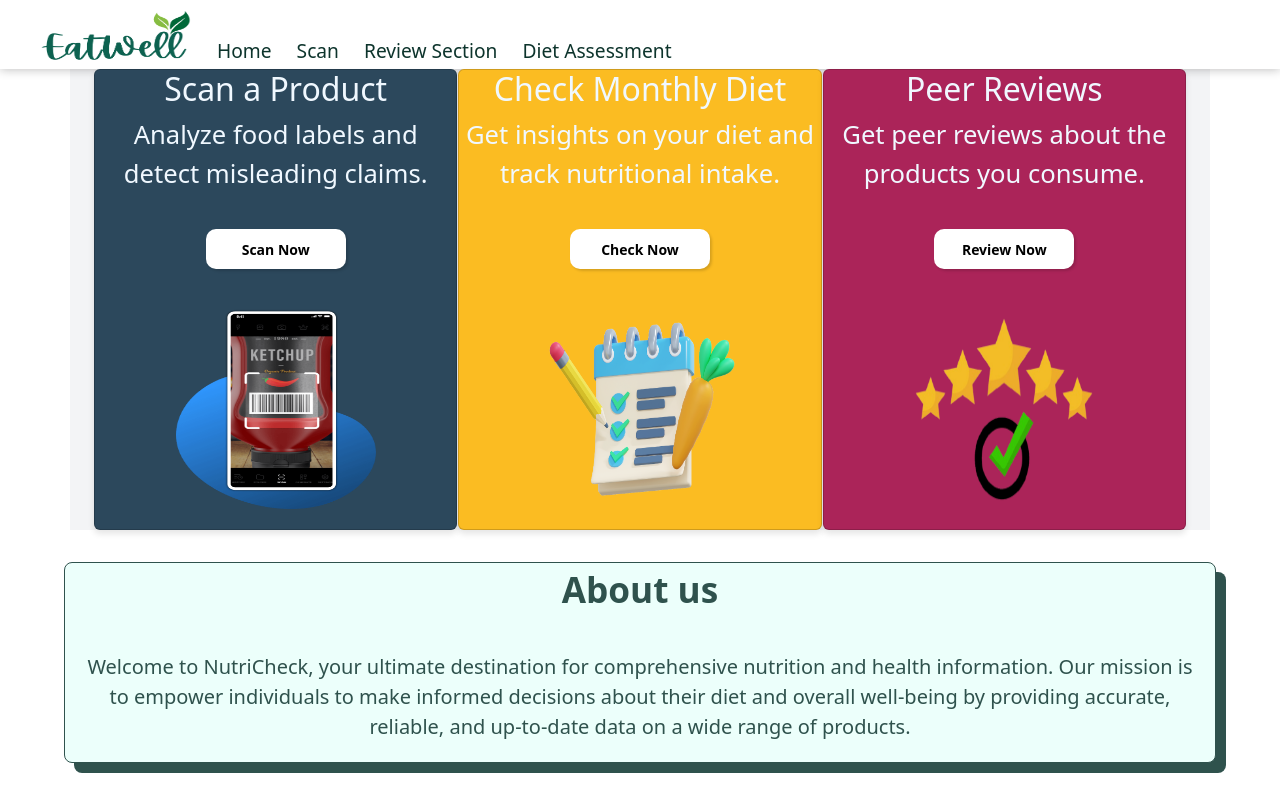
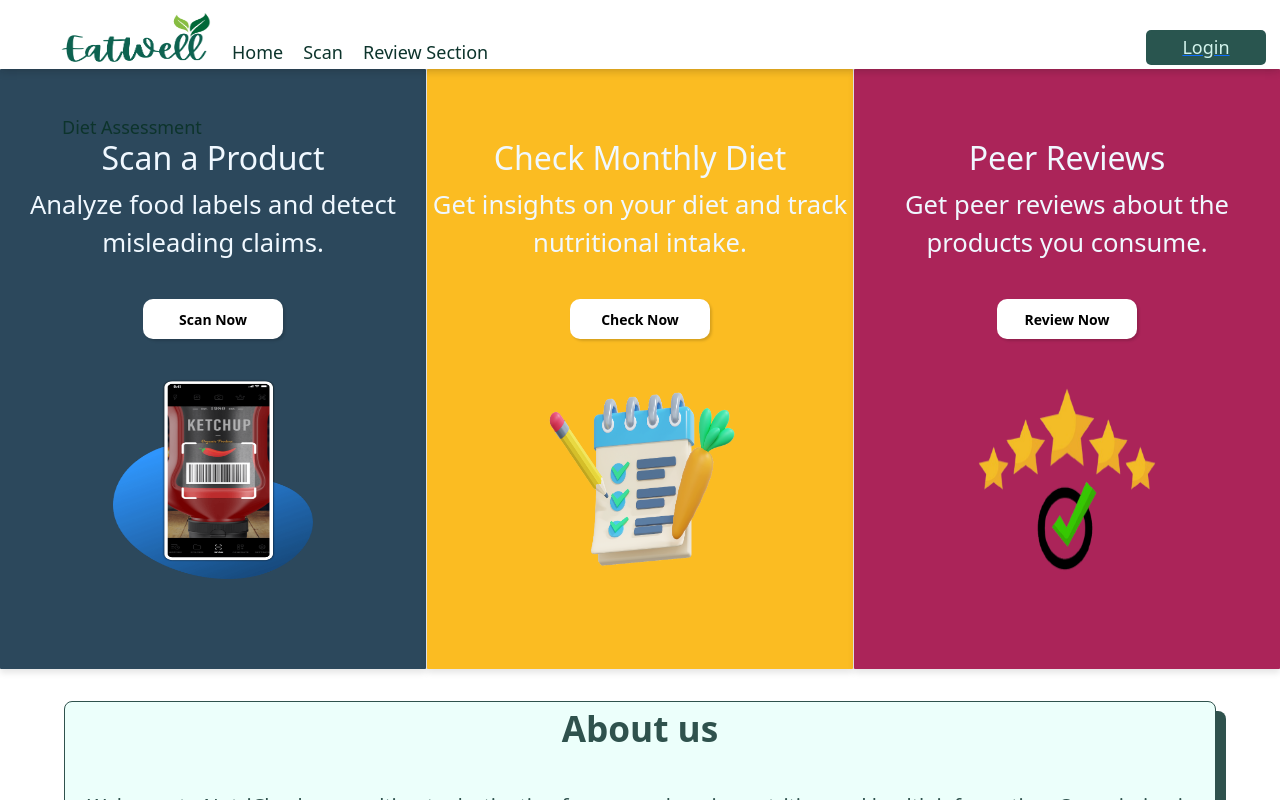
Before and after one commit to ShravaniAnilPatil/EatWell, a React (Create React App) app in the folder my-app/: page / in a window 1280 px wide. Shown: the top 800 px of the page. Built offline with nearby package versions, Linux system fonts and the light colour scheme; no server answers.

Commit message:
frontend issues

```diff
--- a/my-app/src/components/Navbar.jsx
+++ b/my-app/src/components/Navbar.jsx
@@ -9,34 +9,34 @@ const Navbar = () => {
 
   return (
     <div>
-      <div className="navbar">
-        <ul>
+      <div className="navbarrr">
+        <ul style={{ marginBottom: "10px" }}>
           <li>
             <Link to="/">
               <img src={nutrilogo} className="logo" alt="Logo" />
             </Link>
           </li>
-          <li className="links">
+          <li className="linksnav">
             <Link to="/">Home</Link>
           </li>
-          <li className="links">
+          <li className="linksnav">
             <Link to="/details">Scan</Link>
           </li>
-          <li className="links">
+          <li className="linksnav">
             <Link to="/chat">Review Section</Link>
           </li>
-          <li className="links">
+          <li className="linksnav">
             <Link to="/monthlydiet">Diet Assessment</Link>
           </li>
         </ul>
-        <div className="Links">
+        <div className="Links-Nav">
           {isLoggedIn ? (
-            <button className="btn" onClick={logout}>
+            <button className="btnn" onClick={logout}>
               Logout
             </button>
           ) : (
             <Link to="/login">
-              <button className="btn">Login</button>
+              <button className="btnn">Login</button>
             </Link>
           )}
         </div>
--- a/my-app/src/components/SwipeCards.css
+++ b/my-app/src/components/SwipeCards.css
@@ -1,21 +1,22 @@
 /* Main container to center content */
-.container {
+.containerswipe {
     display: flex;
     justify-content: center;
     align-items: center;
     width: 100%;
     background-color: #f3f4f6;
+    margin: 0%;
   }
 
   /* Row layout for cards */
-  .card-row {
+  .card-rows {
     display: flex;
     gap: 1px;
     width: 100%;
   }
 
   /* Individual card styling */
-  .card {
+  .card-swipe {
     height: 600px;
     width: 500px;
     background: white;
@@ -30,24 +31,24 @@
   }
 
   /* Hover effect for better UI feedback */
-  .card:hover {
+  .card-swipe:hover {
     box-shadow: 0 6px 10px rgba(0, 0, 0, 0.15);
   }
 
-  .card img{
+  .card-swipe img{
     width: 300;
     height: 200;
     margin: 20;
   }
 
-  .card h2{
+  .card-swipe h2{
     color: aliceblue;
   }
 
-  .card p{
+  .card-swipe p{
     color: aliceblue;
   }
 
-  .card button{
+  .card-swipe button{
     box-shadow: rgba(0, 0, 0, 0.15) 1.95px 1.95px 2.6px;
   }
--- a/my-app/src/components/SwipeCards.jsx
+++ b/my-app/src/components/SwipeCards.jsx
@@ -39,13 +39,13 @@ const SwipeCards = () => {
   const [selected, setSelected] = useState(null);
   const navigate = useNavigate();
   return (
-    <div className="container">
-      <div className="card-row">
+    <div className="containerswipe">
+      <div className="card-rows">
 
          {cardData.map((card, index) => (
           <motion.div
             key={index}
-            className="card"
+            className="card-swipe"
             style={{ backgroundColor: card.color }}
             initial={{ width: 500 }}
             animate={{
--- a/my-app/src/pages/Home.jsx
+++ b/my-app/src/pages/Home.jsx
@@ -23,7 +23,7 @@ const Home = () => {
   return (
     <div>
 
-      <div className="container">
+      <div className="containerhome">
       <SwipeCards />
 
           {/* <Aurora
--- a/my-app/src/styles/Navbar.css
+++ b/my-app/src/styles/Navbar.css
@@ -1,4 +1,4 @@
-.navbar {
+.navbarrr {
     background-color: #ffffff;
 
     padding: 10px 20px;
@@ -28,25 +28,25 @@
 
   li {
 
-    margin-bottom: 5px;
+    margin-bottom: 15px;
   }
 
-  .links{
+  .linksnav{
     margin-top: 29px;
-    margin-left: 5px;
-    margin-bottom: 5px;
+
+    margin-bottom: 15px;
   }
 
-  .links a{
+  .linksnav a{
     color: rgb(13, 52, 44);
     text-decoration: none;
     padding: 20px 10px;
-    font-size: larger;
+    font-size: large;
 
 
   }
 
-  .btn {
+  .btnn{
     background-color: #29554f;
     color:rgb(210, 243, 236);
     width: 120px;
@@ -63,6 +63,7 @@
     margin-right: -6px;
     margin-left: 500px;
     margin-top: 20px;
+    margin-bottom: 20px;
   }
 
   .btn-container{
--- a/package.json
+++ b/package.json
@@ -7,5 +7,8 @@
   },
   "author": "",
   "license": "ISC",
-  "description": ""
+  "description": "",
+  "dependencies": {
+    "bootstrap": "^5.3.5"
+  }
 }
```
Also changed, not shown: 2 other files (tests, documents, lock files or other folders).
